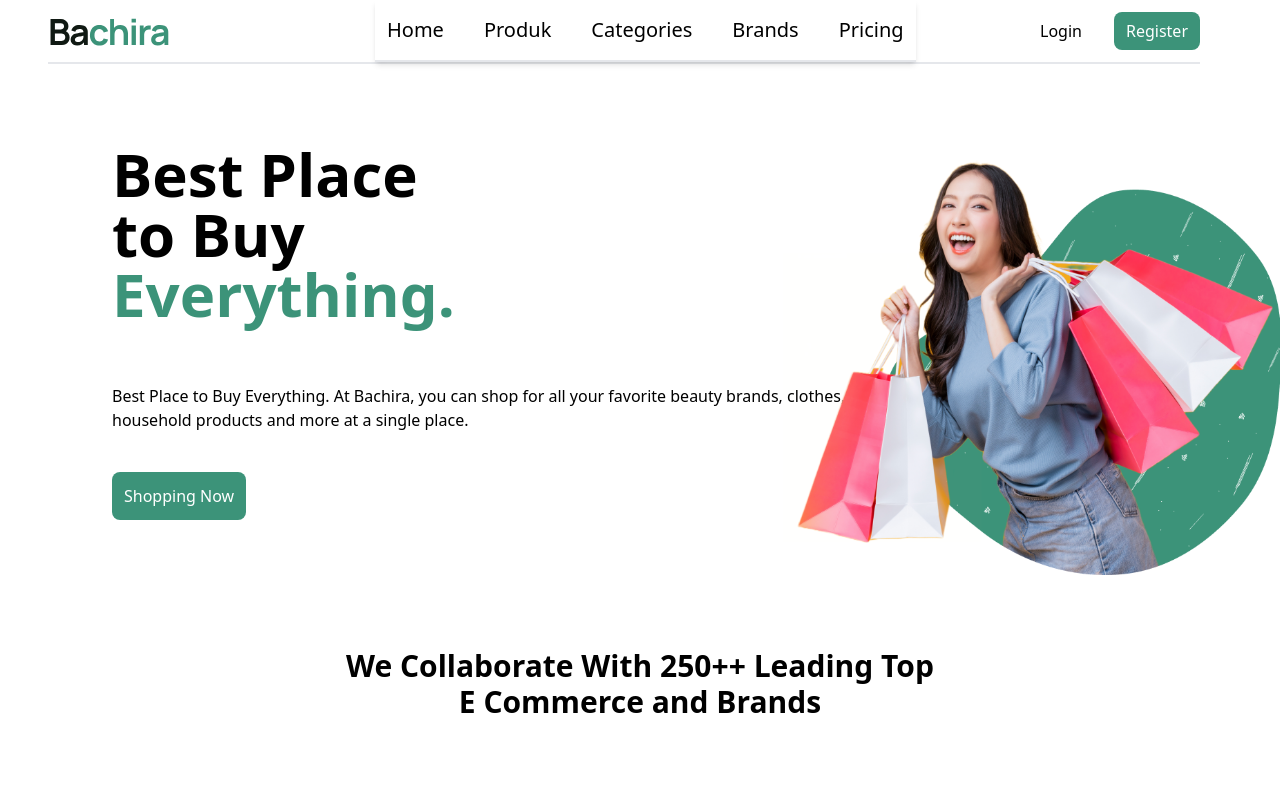
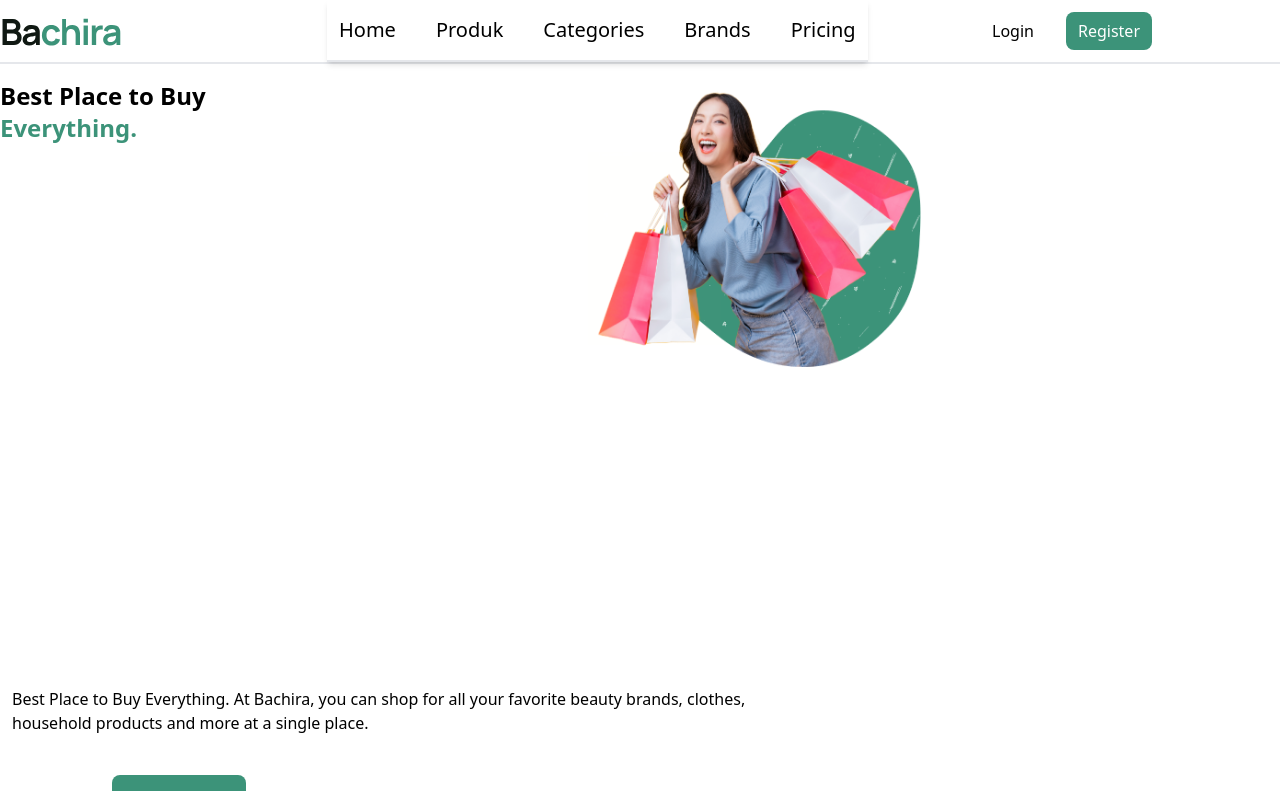
Before and after one commit to renziPebriandika01/slicing-figma-01, a React (Vite) app: page / in a window 1280 px wide. Shown: the top 791 px of the page. Built offline with nearby package versions, Linux system fonts and the light colour scheme.

Commit message:
push mobile responsive

```diff
--- a/package.json
+++ b/package.json
@@ -25,10 +25,6 @@
     "@types/react-dom": "^18.0.11",
     "@vitejs/plugin-react": "^4.0.0",
     "autoprefixer": "^10.4.14",
-    "eslint": "^8.38.0",
-    "eslint-plugin-react": "^7.32.2",
-    "eslint-plugin-react-hooks": "^4.6.0",
-    "eslint-plugin-react-refresh": "^0.3.4",
     "postcss": "^8.4.23",
     "tailwindcss": "^3.3.2",
     "vite": "^4.3.2"
--- /dev/null
+++ b/src/App.jsx
@@ -0,0 +1,13 @@
+
+import Navbar from "./components/navbar";
+
+function App() {
+
+  return (
+    <>
+      <Navbar  />
+    </>
+  );
+}
+
+export default App;
--- a/src/components/navbar.jsx
+++ b/src/components/navbar.jsx
@@ -1,10 +1,24 @@
-import { useState } from "react";
-import { Link } from "react-router-dom";
+/* eslint-disable react/button-has-type */
+/* eslint-disable jsx-a11y/anchor-is-valid */
+import React, { useState, useRef, forwardRef } from "react";
 import { FontAwesomeIcon } from "@fortawesome/react-fontawesome";
-import { faBars, faTimes, faDollarSign, faSquareCheck, faShoppingBag, faShoePrints } from "@fortawesome/free-solid-svg-icons";
+import {
+  faBars,
+  faTimes,
+  faDollarSign,
+  faSquareCheck,
+  faShoppingBag,
+  faShoePrints,
+} from "@fortawesome/free-solid-svg-icons";
+// eslint-disable-next-line import/no-extraneous-dependencies
 import Logo from "../assets/Logo.svg";
+import Produk from "../page/produk";
+import Brands from "../page/brands";
+import Categories from "../page/categories";
+import Footer from "./footer";
+import Home from "../page/home";
 
-const Navbar = () => {
+function Navbar() {
   const [isMobileMenuOpen, setIsMobileMenuOpen] = useState(false);
 
   const toggleMobileMenu = () => {
@@ -12,62 +26,87 @@ const Navbar = () => {
   };
 
   const toggleBtnIcon = isMobileMenuOpen ? faTimes : faBars;
+  const refProduk = useRef(null);
+  const refBrand = useRef(null);
+  const refCategori = useRef(null);
 
+  const gotoProduk = (refProduk) => {
+    window.scrollTo({
+      top: refProduk.offsetTop,
+      left: 0,
+      behavior: "smooth",
+    });
+  };
+  const gotoBrand = (refBrand) => {
+    window.scrollTo({
+      top: refBrand.offsetTop,
+      left: 0,
+      behavior: "smooth",
+    });
+  };
+  const gotoCategori = (refCategori) => {
+    window.scrollTo({
+      top: refCategori.offsetTop,
+      left: 0,
+      behavior: "smooth",
+    });
+  };
   return (
     <>
-      {/* navbar */}
-      <nav className="border-b-2 ml-0 sm:ml-12 sm:mr-20">
+      <nav className="sm:border-b-2 border-collapse top-0 w-full mb-20 fixed">
         <div className="max-w-6xl">
           <div className="flex justify-between">
             <div className="flex items-center">
-              {/* logo */}
               <div className="flex space-x-4">
-                <Link to="/" className="flex">
+                <a href="/" className="flex">
                   <img src={Logo} alt="" className="h-13 w-13 mr-3" />
-                </Link>
+                </a>
               </div>
 
-              {/* primary nav */}
               <div className="hidden md:flex items-center space-x-4 ml-48 border-b-2 shadow-md">
-                <Link to="/" className="py-4 px-3 text-xl font-normal">
+                <a href="/" className="py-4 px-3 text-xl font-normal">
                   Home
-                </Link>
-                <Link to="/produk" className="py-4 px-3 text-xl font-normal">
+                </a>
+                <div onClick={() => gotoProduk(refProduk.current)}>
+                  <a href="#" className="py-4 px-3 text-xl font-normal">
                     Produk
-                </Link>
-                <Link to="/categories" className="py-4 px-3 text-xl font-normal">
+                  </a>
+                </div>
+                <div  onClick={() => gotoCategori(refCategori.current)}>
+                  <a href="#" className="py-4 px-3 text-xl font-normal">
                     Categories
-                </Link>
-                <Link to="/brands" className="py-4 px-3 text-xl font-normal">
+                  </a>
+                </div>
+
+                <div onClick={() => gotoBrand(refBrand.current)}>
+                  <a href="#" className="py-4 px-3 text-xl font-normal">
                     Brands
-                </Link>
-                <Link to="/categories" className="py-4 px-3 text-xl font-normal">
+                  </a>
+                </div>
+
+                <a href="#" className="py-4 px-3 text-xl font-normal">
                   Pricing
-                </Link>
+                </a>
               </div>
             </div>
 
-            {/* secondary nav */}
             <div className="hidden md:flex items-center space-x-3">
-              <button>
-                <Link
-                  to="/"
+              <a
+                href="#"
                 className="hover:bg-green-690 hover:border rounded-lg py-2 px-5 font-normal hover:text-white transition duration-500"
               >
                 Login
-                </Link>
-              </button>
+              </a>
               <button className="">
-                <Link
-                  to="/"
+                <a
+                  href=""
                   className="bg-green-690 hover:border text-white rounded-lg py-2 px-3 font-normal hover:text-white transition duration-500"
                 >
                   Register
-                </Link>
+                </a>
               </button>
             </div>
 
-            {/* mobile button */}
             <div
               className="md:hidden flex items-center"
               onClick={toggleMobileMenu}
@@ -82,70 +121,82 @@ const Navbar = () => {
           </div>
         </div>
 
-        {/* mobile menu */}
         <div
           className={`md:hidden ${
-            isMobileMenuOpen ? "absolute  bg-green-690 w-2/3 py-3 px-4 h-screen" : "hidden"
+            isMobileMenuOpen
+              ? "block bg-green-690 w-2/3 py-3 px-4 h-full sm:rounded-none rounded-lg"
+              : "hidden"
           }`}
         >
-          <div className="space-y-2 mt-28">
-            <div className="flex items-center">
+          <div className="space-y-2 ">
+            <div className="flex items-center" onClick={() => gotoProduk(refProduk.current)}>
               <FontAwesomeIcon icon={faShoppingBag} className="mr-2" />
-              <Link to="/produk" className="py-2 px-4 text-sm hover:text-white text-white">
+              <a
+                href="#"
+                className="py-2 px-4 text-sm hover:text-orange-500 text-white"
+              >
                 Produk
-              </Link>
+              </a>
             </div>
             <div className="flex items-center">
               <FontAwesomeIcon icon={faSquareCheck} className="mr-2" />
-              <Link
-                to="/categories"
+              <a
+                href="/categories"
                 className="py-2 px-4 text-sm hover:text-gray-300 text-white"
               >
                 Categories
-              </Link>
+              </a>
             </div>
             <div className="flex items-center">
-              <FontAwesomeIcon icon={faShoePrints} transform="flip-horizontal" />
-              <Link
-                to="/brands"
+              <FontAwesomeIcon
+                icon={faShoePrints}
+                transform="flip-horizontal"
+              />
+              <a
+                href="/brands"
                 className="py-2 px-4 text-sm hover:text-green-700 text-white"
               >
                 Brands
-              </Link>
+              </a>
             </div>
             <div className="flex items-center">
               <FontAwesomeIcon icon={faDollarSign} className="mr-2" />
-              <Link
-                to="/pricing"
+              <a
+                href="/pricing"
                 className="py-2 px-4 text-sm hover:text-blue-400 text-white"
               >
                 Pricing
-              </Link>
+              </a>
             </div>
           </div>
 
           <div className="mt-4 px-4 mb-3">
             <button>
-              <Link
-                to="/"
+              <a
+                href="/"
                 className="px-3 py-2 hover:text-white border bg-orange-600 rounded"
               >
                 Login
-              </Link>
+              </a>
             </button>
             <button>
-              <Link
-                to="/"
+              <a
+                href="/"
                 className="px-3 py-2 ml-2 text-black font-normal hover:text-white border bg-orange-600 rounded"
               >
                 Register
-              </Link>
+              </a>
             </button>
           </div>
         </div>
       </nav>
+      <Home />
+      <Brands ref={refBrand} />
+      <Categories ref= {refCategori}/>
+      <Produk ref={refProduk} />
+      <Footer />
     </>
   );
-};
+}
 
 export default Navbar;
--- a/src/main.jsx
+++ b/src/main.jsx
@@ -1,9 +1,10 @@
-import ReactDOM from 'react-dom/client'
-import './index.css'
-import Route from './routes/index.jsx'
-import { BrowserRouter } from 'react-router-dom'
+import ReactDOM from 'react-dom/client';
+import './index.css';
+import React from 'react';
+import App from './App';
+
 ReactDOM.createRoot(document.getElementById('root')).render(
-<BrowserRouter>
-  <Route/>
-</BrowserRouter>
-)
+  <React.StrictMode>
+    <App />
+  </React.StrictMode>,
+);
--- a/src/page/brands.jsx
+++ b/src/page/brands.jsx
@@ -1,17 +1,16 @@
-
+import React from "react";
 import belenciaga from "../assets/Balenciaga svg.svg";
 import adiddas from "../assets/adidas svg.svg";
 import gucci from "../assets/gucci svg.svg";
 import bukalapak from "../assets/Bukalapak svg.svg";
 import tokPed from "../assets/Tokopedia svg.svg";
-const brands = () => {
-  return (
-    <>
-    <div className="mt-20">
+const brands = React.forwardRef((props,ref) => {
+return (
+    <div className="mt-20"  ref={ref}>
         <p className="text-lg sm:text-3xl font-semibold text-center">
           We Collaborate With 250++ Leading Top <br /> E Commerce and Brands
         </p>
-        <div className="brands flex ml-3 sm:ml-20 gap-8 sm:mt-20 w-16  sm:w-48 mt-5">
+        <div className="brands flex flex-wrap justify-center gap-5 mt-10">
           <img src={tokPed} alt="tokped" />
           <img src={belenciaga} alt="ahhahaha" />
           <img src={adiddas} alt="adidas" />
@@ -20,8 +19,8 @@ const brands = () => {
         </div>
     </div>
 
-    </>
-  )
-}
+
+)
+});
 
 export default brands
--- a/src/page/home.jsx
+++ b/src/page/home.jsx
@@ -2,23 +2,19 @@ import heroImage from "../assets/Hero Image.png";
 import Delivery from "../assets/IconDelivery.svg";
 import iconHeroForYou from "../assets/IconHereForYou.svg";
 import IconTrusted from "../assets/IconTusted.svg";
-import Brands from "./brands";
-import Categories from "./categories";
-import Produk from "./produk";
-import Footer from "../components/footer";
 const Home = () => {
-
-
   return (
     <>
-      <div className="mt-5 sm:mt-20 ml-0 flex absolute sm:ml-28">
-        <p className="text-2xl sm:text-6xl font-semibold ml-3 sm:ml-0">
+      <div className=" flex mt-20">
+        <p className="text-2xl  font-semibold ">
           Best Place to Buy <br />
           <span className="text-green-690">Everything.</span>
         </p>
-        <img src={heroImage} alt="" className="w-sm mr-10  sm:max-w-2xl sm:ml-56" />
+        <div className="container max-w-md mx-auto">
+          <img src={heroImage} alt="" className="" />
+        </div>
       </div>
-      <p className="ml-3 mt-32 sm:ml-28 sm:mt-80 text-xs sm:text-base">
+      <p className="ml-3 mt-10 sm:mt-80 text-xs sm:text-base">
         Best Place to Buy Everything. At Bachira, you can shop for all your
         favorite beauty brands, clothes,
         <br />
@@ -28,8 +24,6 @@ const Home = () => {
         Shopping Now
       </button>
       <div className="mt-32">
-      <Brands/>
-      <Categories/>
         <p className="font-semibold sm:mt-20 mt-14 text-xl  sm:text-2xl text-center">
           Why Chooes Ba<span className="text-green-690">chira</span>?
         </p>
@@ -44,12 +38,19 @@ const Home = () => {
           <p className="mr-9">Here For You</p>
         </div>
         <div className="flex mt-5 sm:text-lg text-xs justify-center sm:gap-x-20 gap-8 ml-10 sm:ml-12">
-        <p>Lorem ipsum dolor sit <br/>amet consectetur.</p>
-        <p>Lorem ipsum dolor sit <br/>amet consectetur.</p>
-        <p className="">Lorem ipsum dolor sit <br/>amet consectetur.</p>
+          <p>
+            Lorem ipsum dolor sit <br />
+            amet consectetur.
+          </p>
+          <p>
+            Lorem ipsum dolor sit <br />
+            amet consectetur.
+          </p>
+          <p className="">
+            Lorem ipsum dolor sit <br />
+            amet consectetur.
+          </p>
         </div>
-        <Produk/>
-        <Footer/>
       </div>
     </>
   );
--- a/src/routes/index.jsx
+++ /dev/null
@@ -1,23 +0,0 @@
-import { Route,Switch } from "react-router-dom"
-import Home from "../page/home"
-import Produk from "../page/produk"
-import Navbar from "../components/navbar";
-import brands from "../page/brands";
-import Categories from "../page/categories";
-const route = () => {
-
-
-  return (
-    <div>
-    <Navbar  />
-    <Switch>
-        <Route path="/" exact component={Home} />
-        <Route path="/produk" exact component={Produk} />
-        <Route path="/brands" exact component={brands} />
-        <Route path="/categories" exact component={Categories} />
-    </Switch>
-    </div>
-  )
-}
-
-export default route
```
Also changed, not shown: src/page/categories.jsx (+4 -3 lines), src/page/produk.jsx (+10 -5 lines), .eslintrc.cjs (deleted), 1 other file (tests, documents, lock files or other folders). Lines whose indentation alone changed are shown as unchanged.
